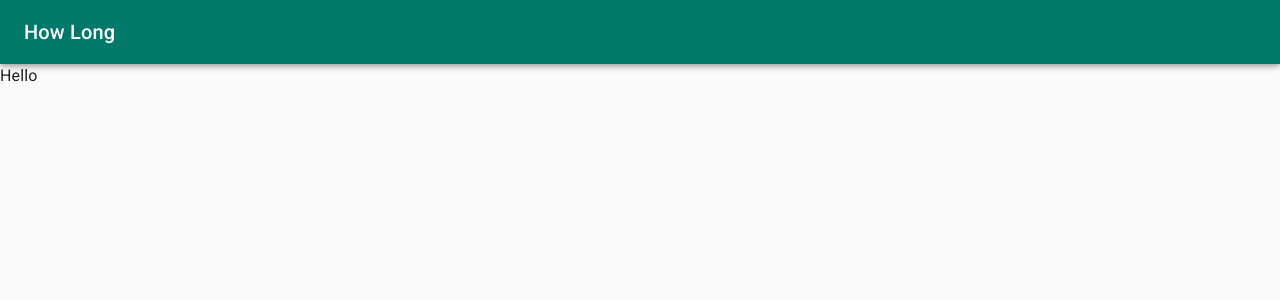
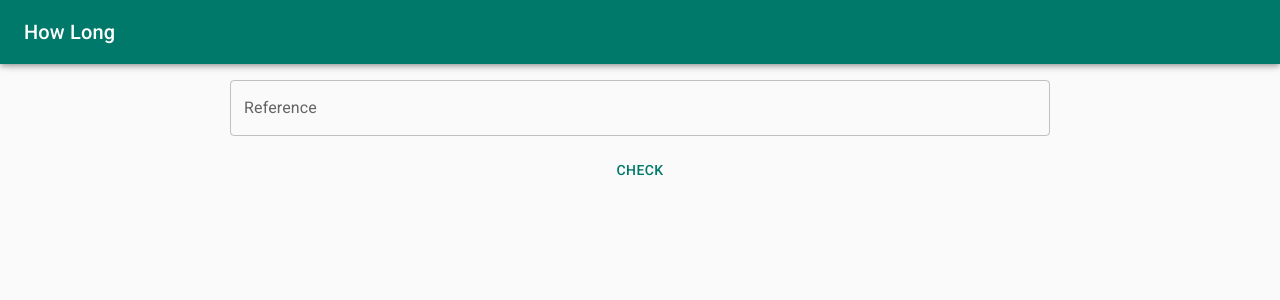
Before and after one commit to iota-pi/how-long, a React (Create React App) app in the folder app/: page / in a window 1280 px wide. Shown: the top 300 px of the page. Built offline with nearby package versions, Linux system fonts and the light colour scheme.

Commit message:
Super basic start to UI

```diff
--- a/app/src/App.tsx
+++ b/app/src/App.tsx
@@ -1,40 +1,47 @@
-import { Toolbar } from '@material-ui/core';
-import makeStyles from '@material-ui/styles/makeStyles';
+import { Button, Container, Stack, styled, TextField, Toolbar } from '@material-ui/core';
+import axios from 'axios';
+import { ChangeEvent, useCallback, useState } from 'react';
 import AppBar from './components/layout/AppBar';
+import { API_BASE_URI } from './utils';
 
-
-const useStyles = makeStyles(theme => ({
-  root: {
-    display: 'flex',
-    height: '100vh',
-  },
-  section: {
-    paddingTop: theme.spacing(4),
-    paddingBottom: theme.spacing(4),
-  },
-  paddingTop: {
-    paddingTop: theme.spacing(2),
-  },
-  content: {
-    flexGrow: 1,
-    display: 'flex',
-    flexDirection: 'column',
-  },
-}));
-
+const Root = styled(Container)({
+  height: '100vh',
+});
 
 export default function App() {
-  const classes = useStyles();
+  const [reference, setReference] = useState('');
+
+  const handleChangeReference = useCallback(
+    (event: ChangeEvent<HTMLInputElement>) => setReference(event.target.value),
+    [],
+  );
+  const handleClickCheck = useCallback(
+    async () => {
+      const referenceURI = encodeURIComponent(reference);
+      const result = await axios.get(`${API_BASE_URI}/passage/${referenceURI}`);
+      console.warn(result.data);
+    },
+    [reference],
+  );
 
   return (
-    <div className={classes.root}>
+    <Root maxWidth="md">
       <AppBar />
+      <Toolbar />
 
-      <div className={classes.content}>
-        <Toolbar />
+      <Stack p={2} spacing={2}>
+        <TextField
+          label="Reference"
+          onChange={handleChangeReference}
+          value={reference}
+        />
 
-        Hello
-      </div>
-    </div>
+        <Button
+          onClick={handleClickCheck}
+        >
+          Check
+        </Button>
+      </Stack>
+    </Root>
   );
 }
--- a/app/src/ThemedApp.tsx
+++ b/app/src/ThemedApp.tsx
@@ -1,15 +1,10 @@
 import {
   CssBaseline,
-  Theme,
   ThemeProvider,
   StyledEngineProvider,
 } from '@material-ui/core';
 import App from './App';
 import theme from './theme';
-
-declare module '@material-ui/styles/defaultTheme' {
-  interface DefaultTheme extends Theme {}
-}
 
 export default function ThemedApp() {
   return (
--- a/app/src/utils/index.ts
+++ b/app/src/utils/index.ts
@@ -1,6 +1,7 @@
 import { useEffect, useRef } from 'react';
 
 export const APP_NAME = 'How Long';
+export const API_BASE_URI = process.env.REACT_APP_LAMBDA_ENDPOINT;
 
 export function usePrevious<T>(state: T): T | undefined {
   const ref = useRef<T>();
```
Also changed, not shown: app/public/manifest.json.
